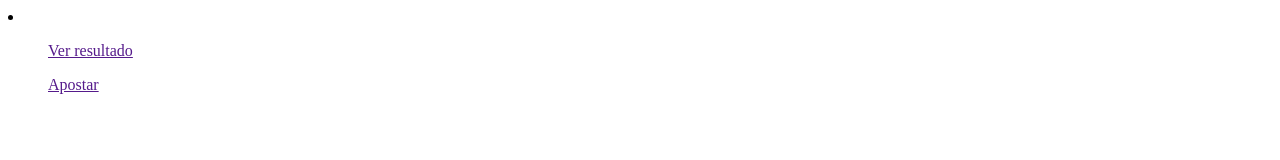
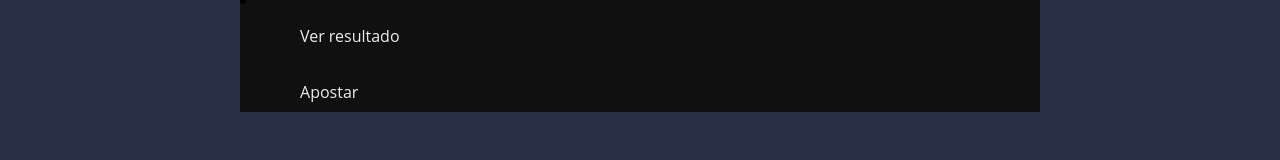
Before and after one commit to RafaelKloh/sistemaApostaFront, a plain HTML site: page public/menu.html in a window 1280 px wide. Drawn offline with Linux system fonts and the light colour scheme.

Commit message:
inicio tela menu

```diff
--- a/public/menu.html
+++ b/public/menu.html
@@ -1,6 +1,16 @@
+<!DOCTYPE html>
+<html lang="en">
+<head>
+    <meta charset="UTF-8">
+    <meta name="viewport" content="width=device-width, initial-scale=1.0">
+    <title>Jogo do bicho</title>
+    <link rel="stylesheet" href="./style.css">
+
+</head>
 <nav>
     <li>
         <ul><a href="">Ver resultado</a></ul>
         <ul><a href="">Apostar</a></ul>
     </li>
 </nav>
+</html>
--- /dev/null
+++ b/public/style.css
@@ -0,0 +1,28 @@
+body {
+	margin: 0;
+	font-family: 'Open Sans', sans-serif;
+	font-size: 16px;
+	line-height: 0;
+	background-color:  #2a3046;
+  }
+  h1 {
+	width: 500px;
+	margin: 100px auto 20px;
+	color:#f0f0f0;
+	text-align: center;
+  }
+  nav {
+	  margin: 0 auto;
+	  max-width: 800px;
+	  background-color: #111010;
+  }
+	a{
+		padding: 20px 20px;
+		display:flex;
+		text-decoration: none;
+		color: rgb(236, 235, 240);
+	}
+	li{
+
+
+	}
```
Also changed, not shown: cadastroUsuario/index.html (+1 -1 lines), index.html (+2 -2 lines).
